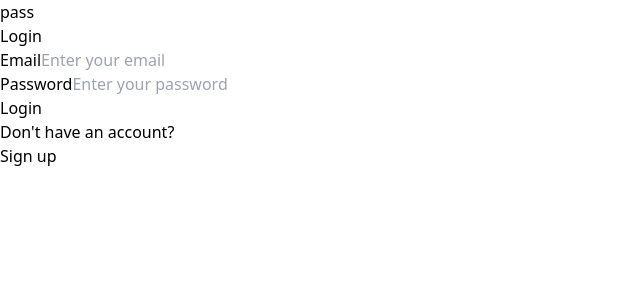
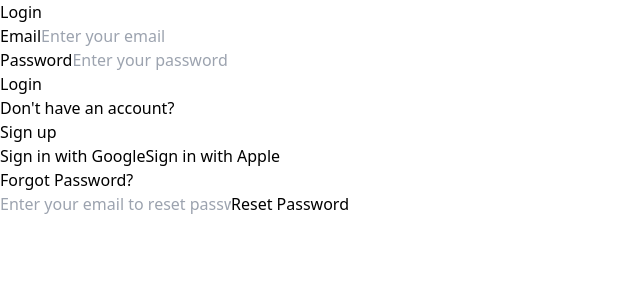
Before and after one commit to say-het/ClubHive, a React (Vite) app in the folder frontend/: page /login in a window 1280 px wide. Shown: the top 300 px of the page, without its empty margins (0-640 px from the left). Built offline with nearby package versions, Linux system fonts and the light colour scheme.

Commit message:
firebase innit

```diff
--- a/frontend/package.json
+++ b/frontend/package.json
@@ -10,6 +10,7 @@
     "preview": "vite preview"
   },
   "dependencies": {
+    "firebase": "^11.0.1",
     "react": "^18.3.1",
     "react-dom": "^18.3.1",
     "react-router-dom": "^6.27.0"
--- a/frontend/src/authentication/Signup.jsx
+++ b/frontend/src/authentication/Signup.jsx
@@ -1,5 +1,8 @@
 import React, { useState } from 'react';
 import { Link } from 'react-router-dom';  // Import Link from react-router-dom
+import { auth } from '../firebase'; // Assuming firebase.js is properly set up
+import { signInWithPopup } from 'firebase/auth';
+// import { auth, googleProvider, appleProvider } from '../firebase'; // Assuming firebase.js is properly set up
 
 function Signup() {
   const [name, setName] = useState('');
@@ -15,6 +18,27 @@ function Signup() {
       return;
     }
     console.log("Name:", name, "Email:", email, "Password:", password);
+    // Implement Firebase signup logic here
+  };
+
+  const handleGoogleSignIn = async () => {
+    try {
+      await signInWithPopup(auth, googleProvider);
+      // Handle successful sign-in, such as redirecting the user
+      console.log('Google sign-in successful');
+    } catch (error) {
+      console.error('Google sign-in error:', error);
+    }
+  };
+
+  const handleAppleSignIn = async () => {
+    try {
+      await signInWithPopup(auth, appleProvider);
+      // Handle successful sign-in, such as redirecting the user
+      console.log('Apple sign-in successful');
+    } catch (error) {
+      console.error('Apple sign-in error:', error);
+    }
   };
 
   return (
@@ -78,11 +102,26 @@ function Signup() {
           </button>
         </form>
         <p className="text-center text-gray-600 mt-4">
-          Already have an account?          \
-           <Link to="/login"> {/* Corrected Link component */}
+          Already have an account?
+          <Link to="/login"> {/* Corrected Link component */}
             <p className="text-blue-500 hover:underline">Login</p>
           </Link>
         </p>
+
+        <div className="mt-6 text-center">
+          <button
+            onClick={handleGoogleSignIn}
+            className="bg-red-500 text-white px-4 py-2 rounded-lg hover:bg-red-600 w-full mb-2"
+          >
+            Sign up with Google
+          </button>
+          <button
+            onClick={handleAppleSignIn}
+            className="bg-black text-white px-4 py-2 rounded-lg hover:bg-gray-800 w-full"
+          >
+            Sign up with Apple
+          </button>
+        </div>
       </div>
     </div>
   );
--- a/frontend/src/authentication/login.jsx
+++ b/frontend/src/authentication/login.jsx
@@ -1,21 +1,63 @@
 import React, { useState } from 'react';
-import { Link } from 'react-router-dom';  // Import Link from react-router-dom
+import { Link } from 'react-router-dom';
+import { auth } from '../firebase';  // Import the Firebase auth instance
+import { signInWithEmailAndPassword, signInWithPopup, GoogleAuthProvider, sendPasswordResetEmail, OAuthProvider } from 'firebase/auth';  // Firebase authentication methods
 
 function Login() {
   const [email, setEmail] = useState('');
   const [password, setPassword] = useState('');
+  const [emailForReset, setEmailForReset] = useState('');
 
+  // Handle form submission for standard email/password login
   const handleSubmit = (e) => {
     e.preventDefault();
-    // Implement login logic here, such as calling an API or verifying credentials
-    console.log("Email:", email, "Password:", password);
+    signInWithEmailAndPassword(auth, email, password)
+      .then((userCredential) => {
+        // Signed in successfully
+        console.log("Logged in:", userCredential);
+      })
+      .catch((error) => {
+        console.error("Error logging in:", error.message);
+      });
+  };
+
+  // Handle Google sign-in
+  const handleGoogleSignIn = () => {
+    const provider = new GoogleAuthProvider();
+    signInWithPopup(auth, provider)
+      .then((result) => {
+        console.log("Google sign-in successful:", result.user);
+      })
+      .catch((error) => {
+        console.error("Google sign-in error:", error.message);
+      });
+  };
+
+  // Handle Apple sign-in (OAuth Provider)
+  const handleAppleSignIn = () => {
+    const provider = new OAuthProvider('apple.com');
+    signInWithPopup(auth, provider)
+      .then((result) => {
+        console.log("Apple sign-in successful:", result.user);
+      })
+      .catch((error) => {
+        console.error("Apple sign-in error:", error.message);
+      });
+  };
+
+  // Handle password reset
+  const handlePasswordReset = () => {
+    sendPasswordResetEmail(auth, emailForReset)
+      .then(() => {
+        alert('Password reset email sent!');
+      })
+      .catch((error) => {
+        console.error("Error sending password reset email:", error.message);
+      });
   };
 
   return (
     <div className="flex items-center justify-center min-h-screen bg-gray-100">
-    <Link to="/home">
-    <p> pass </p>
-    </Link>
       <div className="bg-white p-8 rounded-lg shadow-md w-full max-w-md">
         <h2 className="text-2xl font-bold text-center mb-6">Login</h2>
         <form onSubmit={handleSubmit} className="space-y-4">
@@ -52,10 +94,45 @@ function Login() {
         </form>
         <p className="text-center text-gray-600 mt-4">
           Don't have an account?
-          <Link to="/signup"> {/* Corrected Link component */}
+          <Link to="/signup">
             <p className="text-blue-500 hover:underline">Sign up</p>
           </Link>
         </p>
+
+        <div className="flex justify-center space-x-4 mt-6">
+          {/* Google Sign-In Button */}
+          <button
+            onClick={handleGoogleSignIn}
+            className="bg-red-500 text-white px-4 py-2 rounded-lg hover:bg-red-600 transition duration-200"
+          >
+            Sign in with Google
+          </button>
+
+          {/* Apple Sign-In Button */}
+          <button
+            onClick={handleAppleSignIn}
+            className="bg-black text-white px-4 py-2 rounded-lg hover:bg-gray-800 transition duration-200"
+          >
+            Sign in with Apple
+          </button>
+        </div>
+
+        <div className="mt-4">
+          <h3 className="text-center text-gray-700">Forgot Password?</h3>
+          <input
+            type="email"
+            placeholder="Enter your email to reset password"
+            value={emailForReset}
+            onChange={(e) => setEmailForReset(e.target.value)}
+            className="w-full px-4 py-2 mt-2 border rounded-lg focus:outline-none focus:ring focus:ring-blue-300"
+          />
+          <button
+            onClick={handlePasswordReset}
+            className="w-full bg-blue-500 text-white py-2 mt-2 rounded-lg hover:bg-blue-600 transition duration-200"
+          >
+            Reset Password
+          </button>
+        </div>
       </div>
     </div>
   );
--- /dev/null
+++ b/frontend/src/firebase.js
@@ -0,0 +1,19 @@
+// src/firebase.js
+import { initializeApp } from "firebase/app";
+import { getAuth } from "firebase/auth";
+
+// Your Firebase configuration object (you can get this from Firebase Console)
+const firebaseConfig = {
+  apiKey: "YOUR_API_KEY",
+  authDomain: "YOUR_AUTH_DOMAIN",
+  projectId: "YOUR_PROJECT_ID",
+  storageBucket: "YOUR_STORAGE_BUCKET",
+  messagingSenderId: "YOUR_MESSAGING_SENDER_ID",
+  appId: "YOUR_APP_ID",
+  measurementId: "YOUR_MEASUREMENT_ID"
+};
+
+const app = initializeApp(firebaseConfig);
+const auth = getAuth(app);
+
+export { auth };
```
Also changed, not shown: 1 other file (tests, documents, lock files or other folders).
